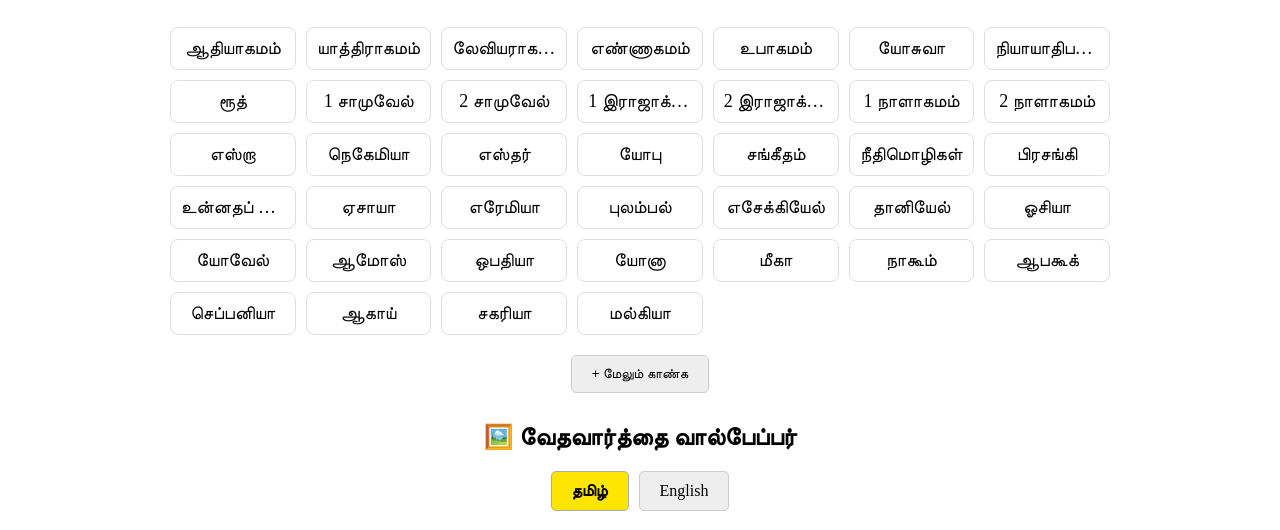
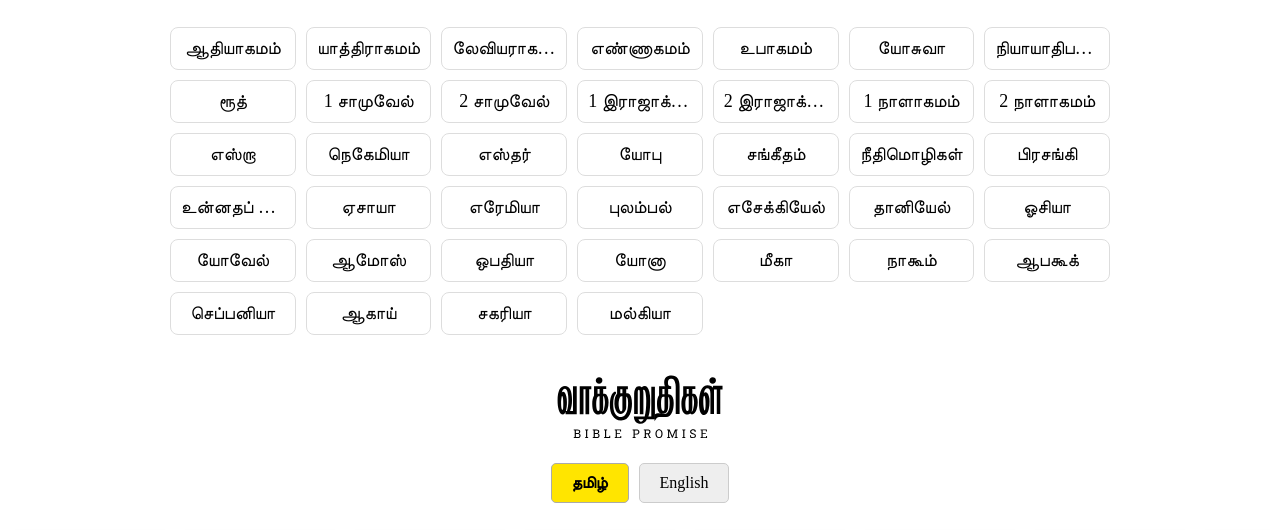
Before and after one commit to jebasheelapaul/Bible, a plain HTML site: page index.html in a window 1280 px wide. Shown: the part 193-723 px from the top of the page. Drawn offline with Linux system fonts and the light colour scheme; grey boxes are pictures that could not be loaded; a web font is replaced by a local one.

Commit message:
Add files via upload

```diff
--- a/index.html
+++ b/index.html
@@ -36,17 +36,9 @@
 
 
 
-
-
-
-<!-- Expand Button -->
-<div style="margin-top: 10px;">
-  <button id="expandBtn" class="tab">+ மேலும் காண்க</button>
-</div>
-
 <!-- Wallpaper Gallery Section -->
 <section id="wallpaper-section" style="margin-top: 30px;">
-  <h2>🖼️ வேதவார்த்தை வால்பேப்பர்</h2>
+  <img src="./assets/Bible_promise.svg">
   <div class="tab-container">
     <div class="tab active" onclick="switchGallery('tamil')">தமிழ்</div>
     <div class="tab" onclick="switchGallery('english')">English</div>
```
